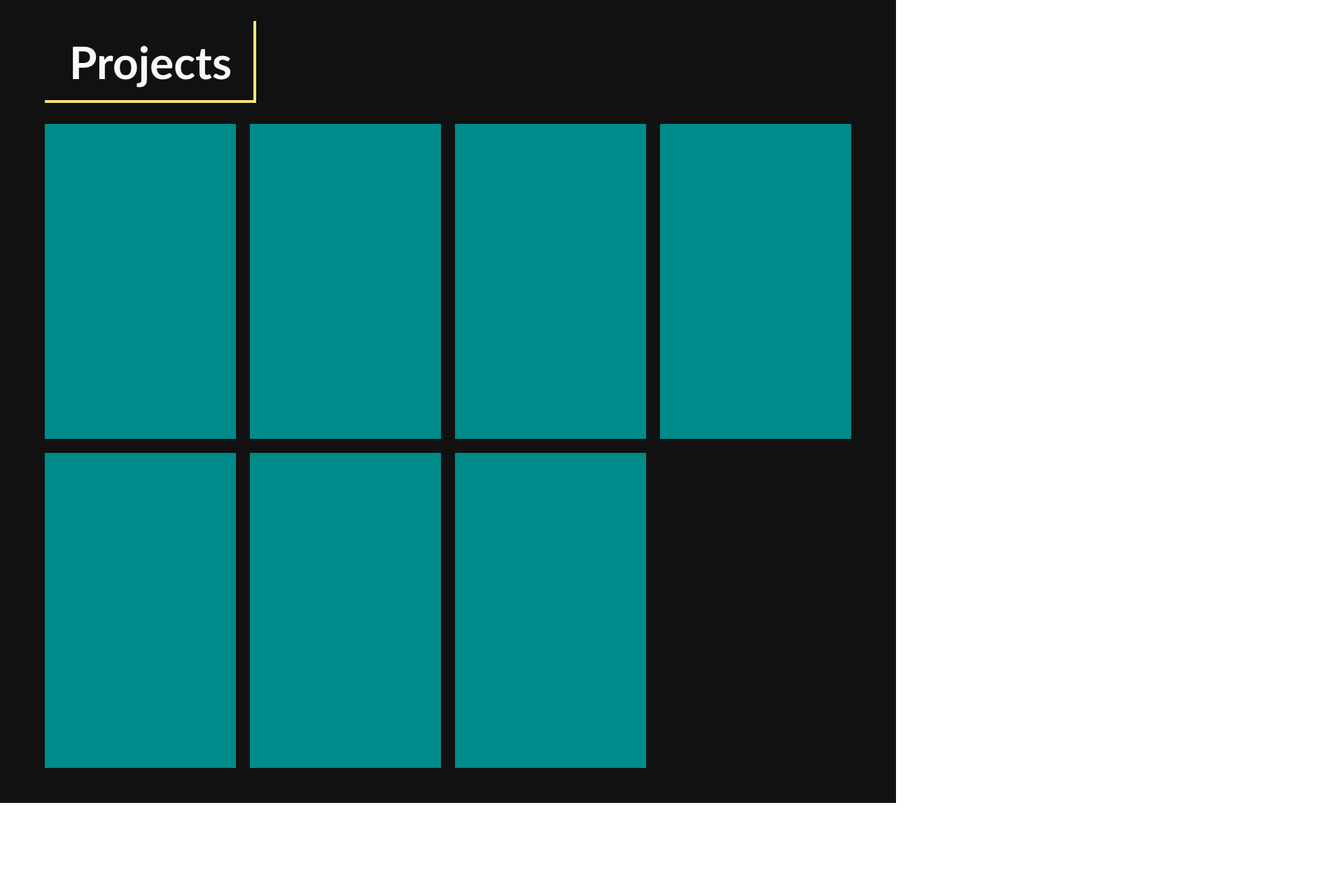
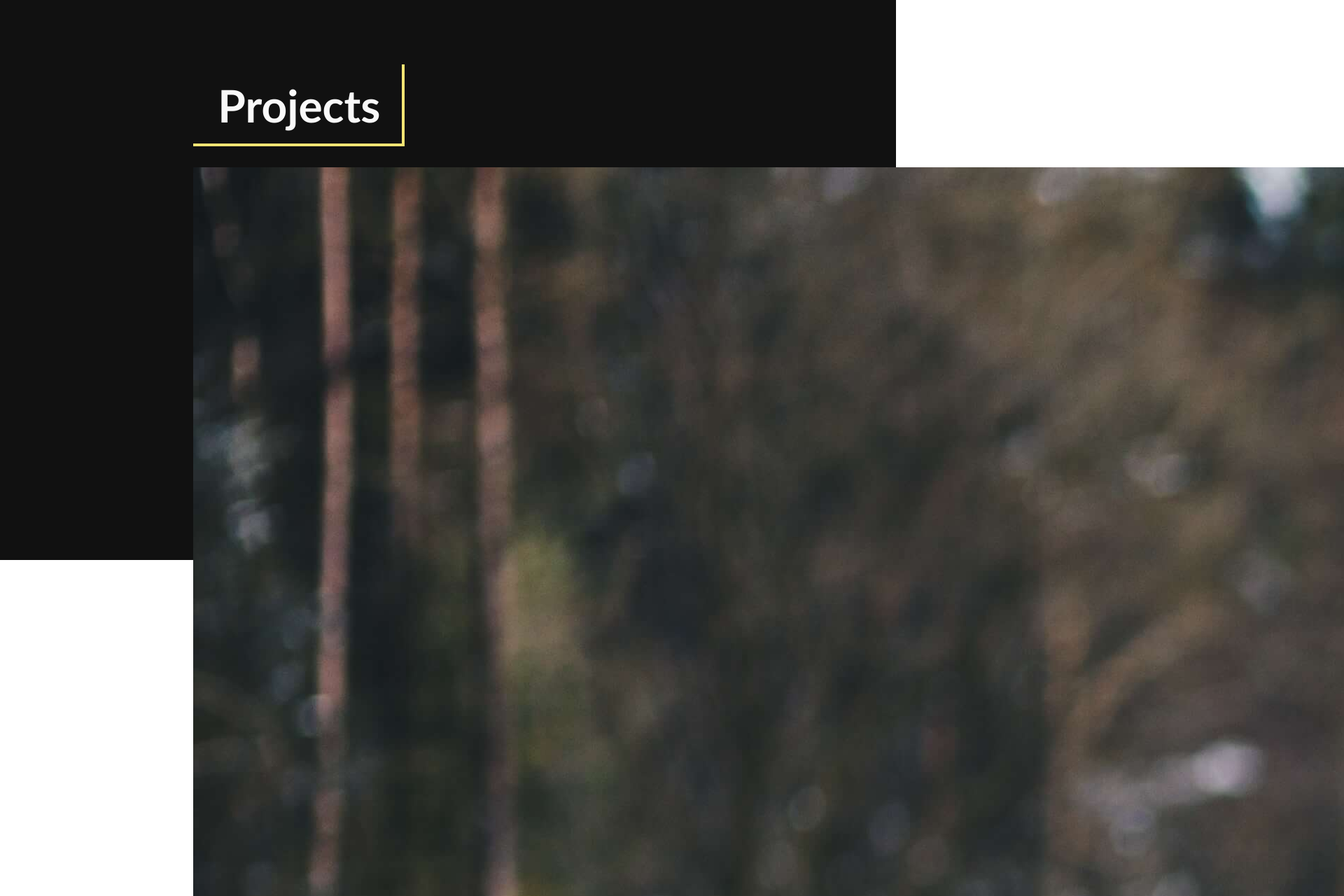
Before and after one commit to YordinsonPolar/porfolio2, a Svelte app: page / in a window 1280 px wide. Shown: the top 1280 px of the page at 70% size, 1920 px wide, since content can reach past the window. Before the commit the page ends 1147 px from the top, so only its background shows below. Built offline with nearby package versions, Linux system fonts and the light colour scheme.

Commit message:
add ProjectsCard component

```diff
--- a/src/components/projects/Projects.svelte
+++ b/src/components/projects/Projects.svelte
@@ -26,13 +26,19 @@
 			</h1>
 		</div>
 		<div class="grid">
-			<div class="item"></div>
-			<div class="item"></div>
-			<div class="item"></div>
-			<div class="item"></div>
-			<div class="item"></div>
-			<div class="item"></div>
-			<div class="item"></div>
+			<div class="card">
+				<div class="img">
+					<img src="/images/about.jpg" alt="poll">
+				</div>
+				<div class="info-section">
+					<h2>Poll App</h2>
+					<p class="description">
+						Lorem ipsum, dolor sit amet consectetur adipisicing elit. Placeat aut similique laborum dolorem asperiores quo veniam fugit velit molestiae assumenda veritatis ratione reiciendis corrupti rerum, officia animi magni vitae, amet.
+					</p>
+					<div class="tags"></div>
+					<button>Live Example</button>
+				</div>
+			</div>
 		</div>
 	</div>
 </section>
@@ -70,7 +76,7 @@
 		margin-top: 50px;
 	}
 
-	.item {
+	.card {
 		background: darkCyan;
 		height: 450px;
 	}
```
Also changed, not shown: src/components/projects/ProjectCard.svelte (added, +21 -0 lines).
